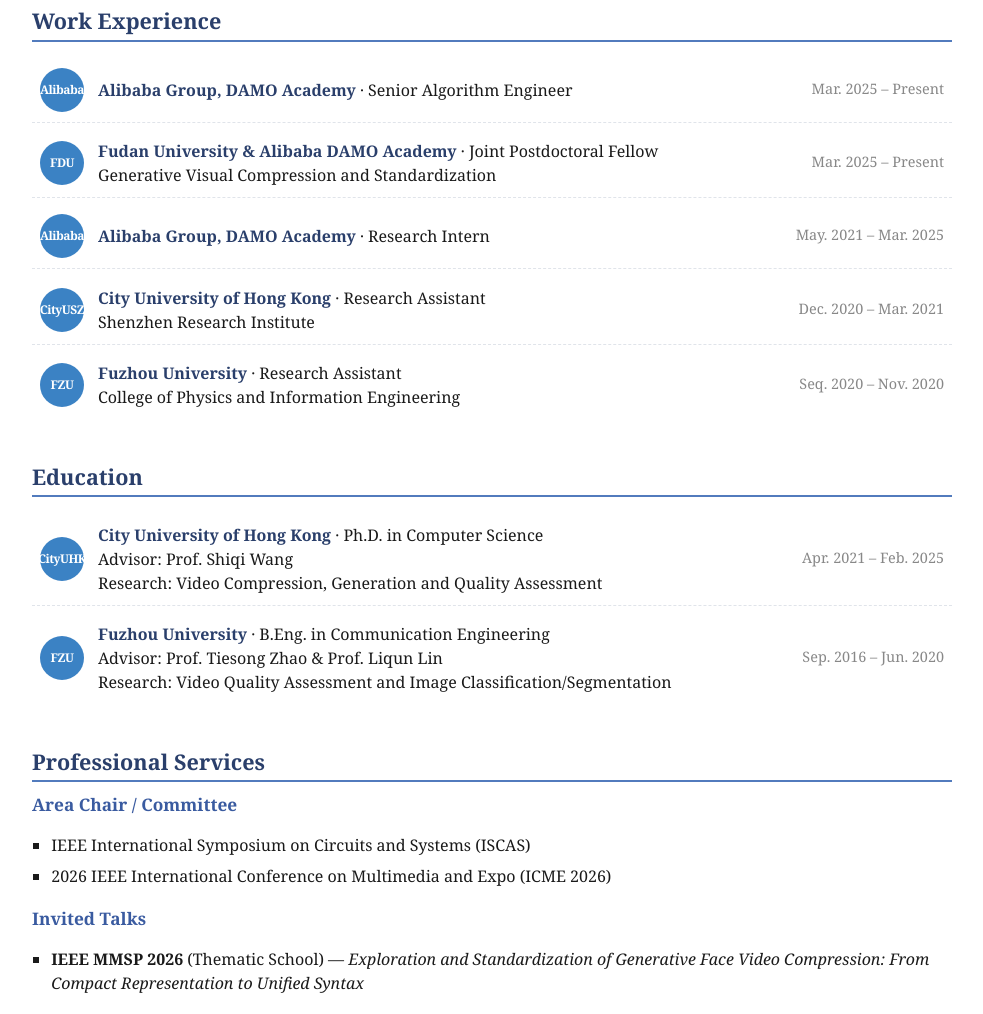
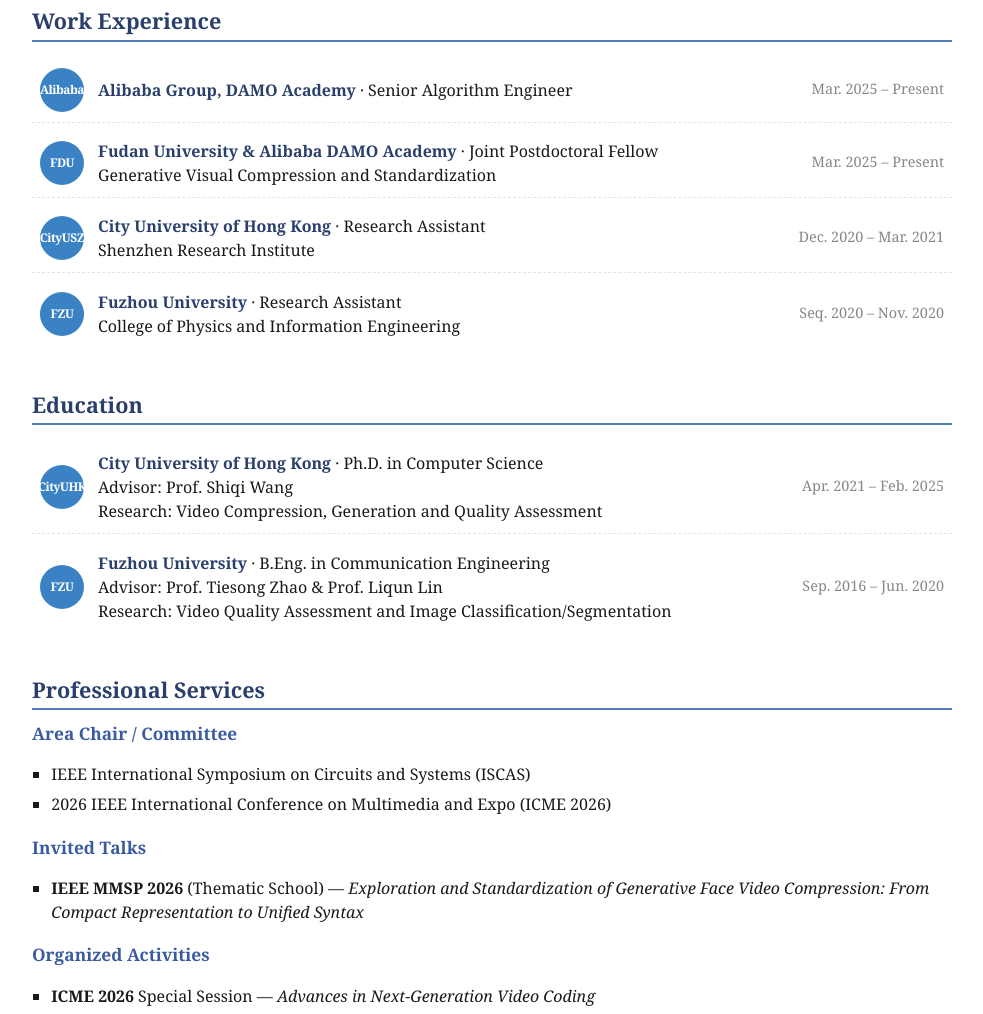
Before and after one commit to Berlin0610/bolin-homepage, a plain HTML site: page index.html in a window 1280 px wide. Shown: the part 2478-3492 px from the top of the page, without its empty margins (148-1131 px from the left). Drawn offline with Linux system fonts and the light colour scheme.

Commit message:
Update index.html

```diff
--- a/index.html
+++ b/index.html
@@ -306,16 +306,6 @@
     </li>
     <li class="edu-item">
       <div class="edu-left">
-        <div class="edu-logo-text">Alibaba</div>
-        <div class="edu-main">
-          <b>Alibaba Group, DAMO Academy</b> · Research Intern<br>
-        </div>
-      </div>
-      <div class="edu-date"> May. 2021 – Mar. 2025</div>
-    </li>
-
-    <li class="edu-item">
-      <div class="edu-left">
         <div class="edu-logo-text">CityUSZ</div>
         <div class="edu-main">
           <b>City University of Hong Kong</b> · Research Assistant<br>
```
